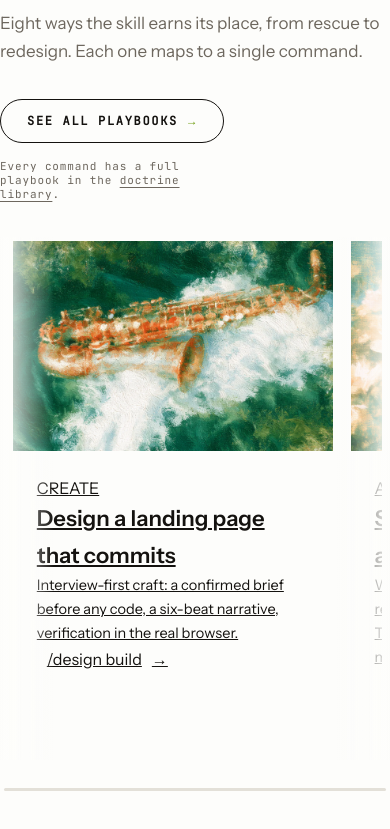
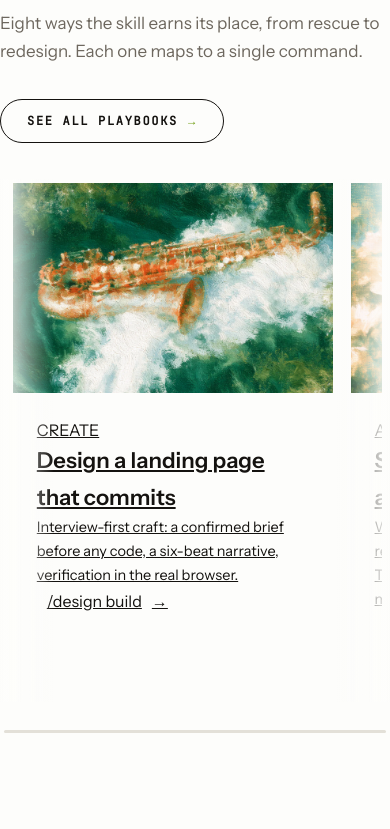
Before and after one commit to TudeOrangBiasa/design-skill, a website: page site/src/index.html in a window 390 px wide. Shown: the part 4278-5107 px from the top of the page. Drawn offline with nearby package versions, Linux system fonts and the light colour scheme; a web font is replaced by a local one.

Commit message:
site: remove doctrine-library note from use-cases header
The 'Every command has a full playbook...' line is gone from the actions column (too wordy next to the CTA). The SEE ALL PLAYBOOKS CTA and arrows remain. Detector 0 errors/0 warnings, 0 icon-heading pairs (the note was no longer load-bearing after the header restructure); live relay confirms note removed, CTA and arrows intact.

```diff
--- a/site/src/index.html
+++ b/site/src/index.html
@@ -104,7 +104,6 @@
           <button class="car-arrow prev" id="uc-prev" aria-label="Previous use cases"><svg class="ic" viewBox="0 0 24 24" fill="none" stroke="currentColor" stroke-width="2" stroke-linecap="round" stroke-linejoin="round"><path d="M15 18l-6-6 6-6"/></svg></button>
           <button class="car-arrow next" id="uc-next" aria-label="Next use cases"><svg class="ic" viewBox="0 0 24 24" fill="none" stroke="currentColor" stroke-width="2" stroke-linecap="round" stroke-linejoin="round"><path d="M9 6l6 6-6 6"/></svg></button>
         </div>
-        <p class="car-note">Every command has a full playbook in the <a href="doctrine/index.html">doctrine library</a>.</p>
       </div>
     </div>
     <div class="carousel-wrap uc-carousel-wrap">
--- a/site/src/site.css
+++ b/site/src/site.css
@@ -429,11 +429,7 @@ html.js .uc-card{transition:opacity .35s ease-out,transform .35s cubic-bezier(.2
 .see-all:hover{background:var(--ink);color:var(--lime)}
 .see-all .go{color:var(--lime-deep);transition:transform .2s cubic-bezier(.25,1,.5,1)}
 .see-all:hover .go{transform:translateX(4px);color:var(--lime)}
-.car-note{font:11px var(--mono);letter-spacing:.08em;color:var(--ink2);margin:0;text-align:right;max-width:30ch}
-.car-note a{color:var(--ink2);text-decoration:underline;text-underline-offset:3px}
-.car-note a:hover{color:var(--ink)}
 @media (max-width:900px){
   .uc-sec-head{flex-direction:column;gap:24px;margin-bottom:36px}
   .uc-sec-actions{align-items:flex-start;flex-direction:row;flex-wrap:wrap}
-  .car-note{text-align:left}
 }
```
